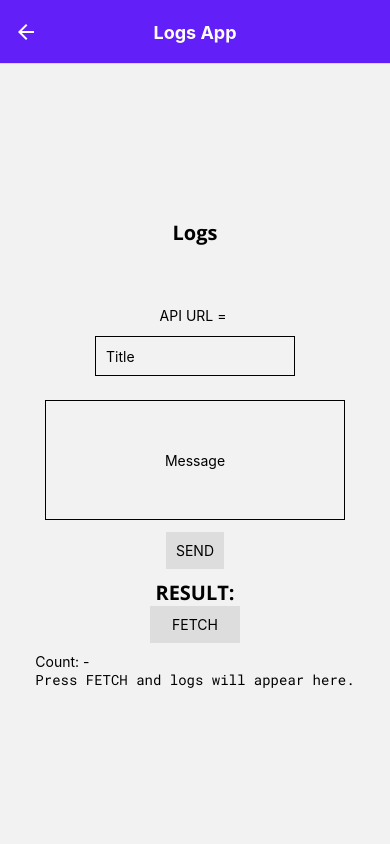
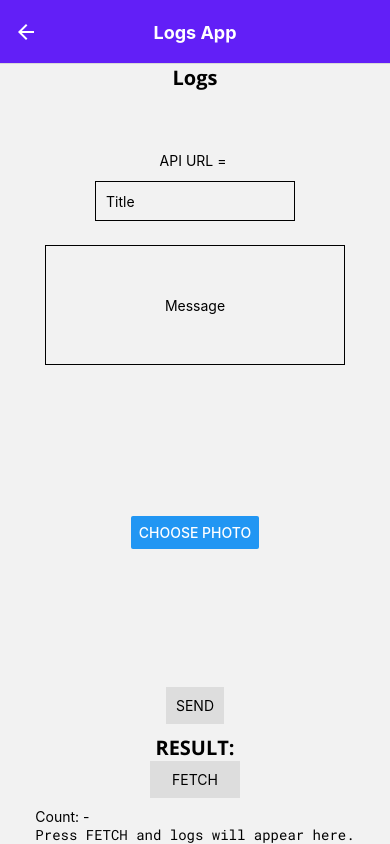
Before and after one commit to ouragan84/skill-swipe-app, a React Native app: screen /Logs in a window 390 px wide. Built offline with nearby package versions, Linux system fonts and the light colour scheme.

Commit message:
CRUD on images to s3 and mongo completed

```diff
--- a/App.js
+++ b/App.js
@@ -42,6 +42,7 @@ function NavStack() {
        component={ Counter }
        options={{ title: 'Cool Counter' }}
       />
+
     </Stack.Navigator>
   );
 }
--- a/screens/Logs.js
+++ b/screens/Logs.js
@@ -1,12 +1,98 @@
 import React, {useState} from 'react';
-import {StyleSheet, TouchableOpacity, Text, View, Platform, TextInput} from 'react-native';
+import {StyleSheet, TouchableOpacity, Text, View, Platform, TextInput, Image, Button} from 'react-native';
+import * as ImagePicker from 'expo-image-picker'
 import {API_URL} from '@env';
+
+// Import Document Picker
+import DocumentPicker from 'react-native-document-picker';
+
 
 export default function Logs (props) {
   const [logsText, setLogsText] = useState('Press FETCH and logs will appear here.');
   const [logsCount, setLogsCount] = useState('Count: -');
   const [logSendTitle, setLogSendTitle] = useState('');
   const [logSendMessage, setLogSendMessage] = useState('');
+
+
+  const [photo, setPhoto] = React.useState(null);
+  const [caption, setCaption] = useState("")
+
+
+  const [singleFile, setSingleFile] = React.useState(null);
+
+  const createFormData = (photoUri, body = {}) => {
+    const data = new FormData();
+
+    console.log('HELLO')
+
+    // data.append('photo', {
+    //   name: photo.fileName,
+    //   type: photo.type,
+    //   uri: Platform.OS === 'ios' ? photo.replace('file://', '') : photo.uri, //  const  uri = image?.uri;
+    // });
+
+
+    // Object.keys(body).forEach((key) => {
+    //   data.append(key, body[key]);
+    // });
+    var imageJSON = {
+      imageName:new Date().getTime()+"_profile.png",
+      avatar:photoUri,
+      //name:name,
+      //email:email,
+      //SocietyCode:sCOde,
+      //password:Password
+    }
+
+    data.append('image', JSON.stringify(imageJSON))
+    //data.append('image', JSON.stringify(imageJSON))
+    //data.append('image', Buffer.from(imageJSON.avatar))
+
+    console.log('form data: ', JSON.stringify(imageJSON))
+    //console.log('form data: ', Buffer.from(imageJSON.avatar))
+
+    return data;
+  };
+
+
+ const handleChoosePhoto = async () => {
+   // No permissions request is necessary for launching the image library
+   let result = await ImagePicker.launchImageLibraryAsync({
+     mediaTypes: ImagePicker.MediaTypeOptions.All,
+     allowsEditing: true,
+     aspect: [4, 3],
+     quality: 1,
+   });
+
+   console.log(result);
+
+   if (!result.canceled) {
+      console.log('photo uri: ', result.assets[0].uri)
+     setPhoto(result.assets[0].uri);
+   }
+ };
+
+  const handleUploadPhoto = () => {
+    //console.log(`${API_URL}/api/upload`)
+    let uid = '123'
+    let url = 'http://localhost:3000' + '/image/api/upload/' + uid
+    fetch(url, {
+      method: 'POST',
+      // headers: {
+      //   'Content-Type': 'multipart/form-data',
+      // },
+      body: createFormData(photo, { userId: '123' }),
+    })
+      .then((response) => response.json())
+      .then((response) => {
+        console.log('response', response);
+      })
+      .catch((error) => {
+        console.log('error', error);
+      });
+  };
+
+
 
   const sendLogs = () => {
     fetch(API_URL+'/logs', {
@@ -35,7 +121,6 @@ export default function Logs (props) {
       <View style={styles.separator} lightColor="#eee" darkColor="rgba(255,255,255,0.1)" />
 
         <Text>API URL = {API_URL}</Text>
-
         <TextInput
           style={styles.inputtitle}
           onChangeText={setLogSendTitle}
@@ -48,6 +133,19 @@ export default function Logs (props) {
           value={logSendMessage}
           placeholder="Message"
         />
+
+<View style={{ flex: 1, alignItems: 'center', justifyContent: 'center' }}>
+      {photo && (
+        <>
+          <Image
+            source={{ uri: photo.uri }}
+            style={{ width: 300, height: 300 }}
+          />
+          <Button title="Upload Photo" onPress={handleUploadPhoto} />
+        </>
+      )}
+      <Button title="Choose Photo" onPress={handleChoosePhoto} />
+    </View>
 
         <TouchableOpacity style={styles.button} onPress={sendLogs}>
           <Text>SEND</Text>
@@ -116,3 +214,5 @@ const styles = StyleSheet.create({
     fontFamily: 'roboto-mono'
   }
 });
+
+// "Content-Type": "multipart/form-data; boundary=some string"
```
Also changed, not shown: package.json (+7 -0 lines), 1 other file (tests, documents, lock files or other folders).
